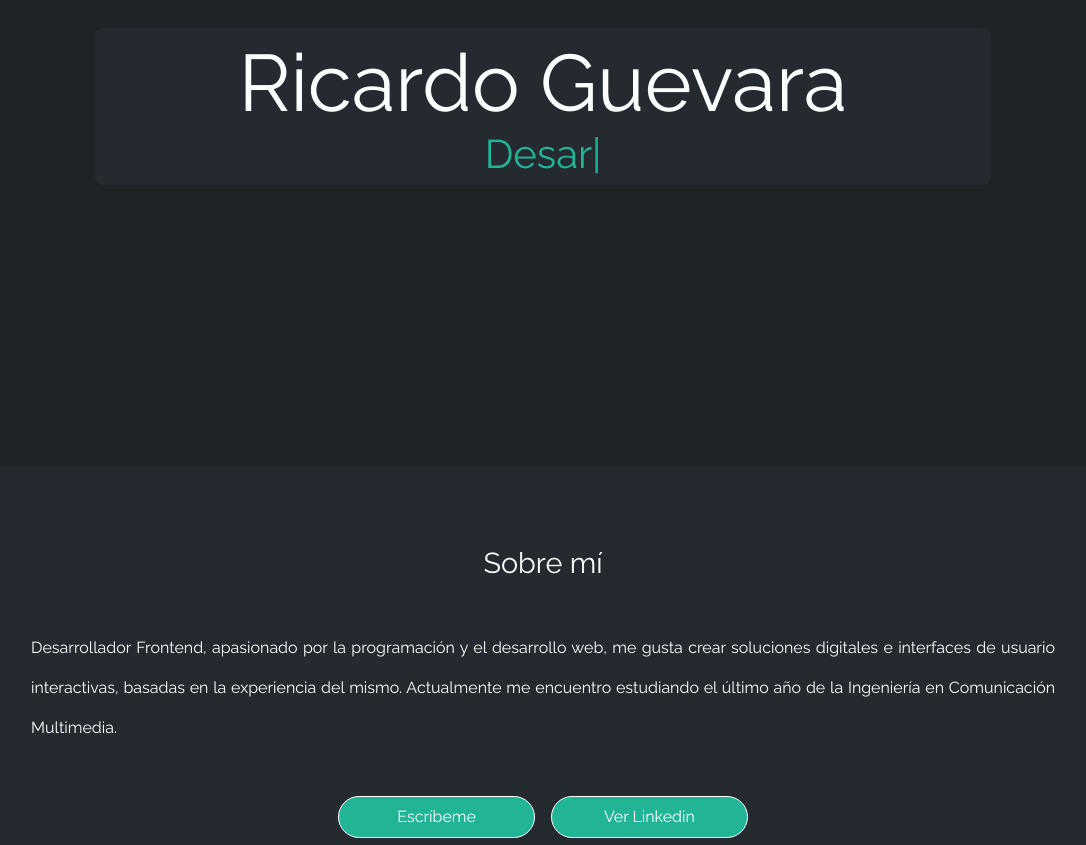
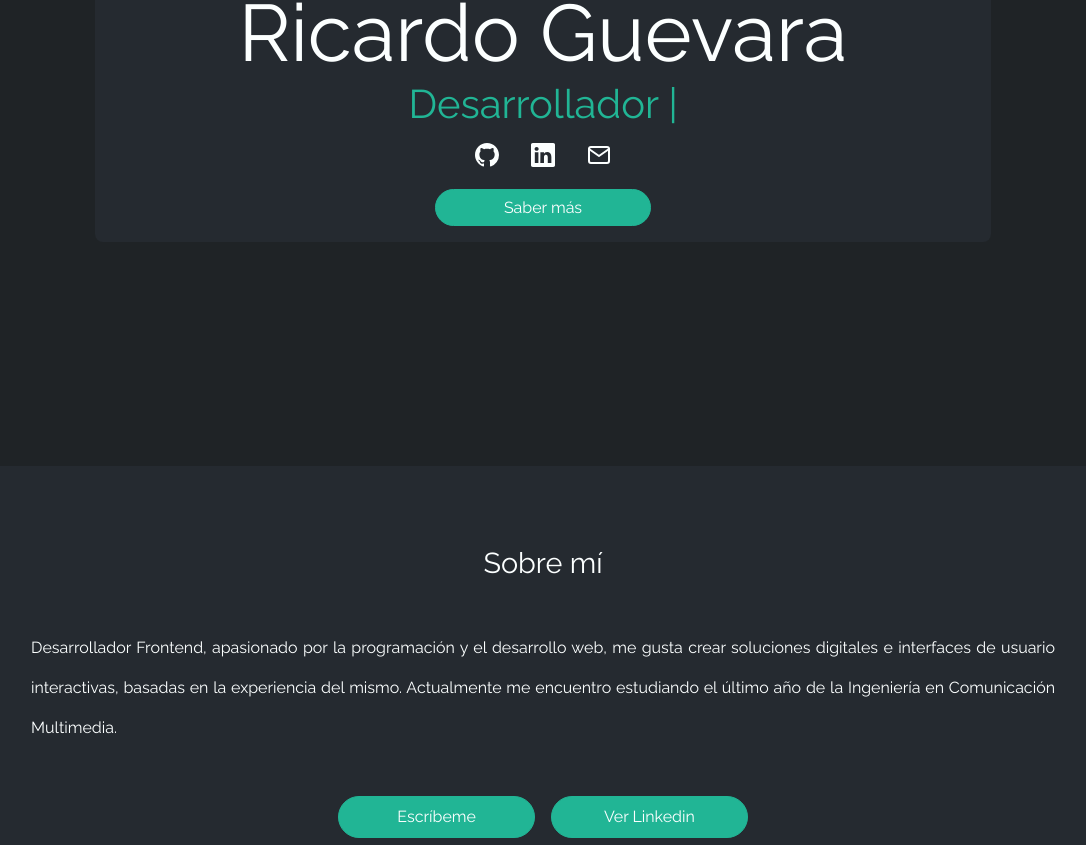
Before and after one commit to ricardoggz/personal-website, a React (Create React App) app: page / in a window 1280 px wide. Shown: the part 315-1160 px from the top of the page, without its empty margins (97-1183 px from the left). Built offline with nearby package versions, Linux system fonts and the light colour scheme.

Commit message:
componente hero mejorado

```diff
--- a/src/components/about/About.jsx
+++ b/src/components/about/About.jsx
@@ -19,7 +19,7 @@ export const About = () => {
         web, me gusta crear soluciones digitales e interfaces de usuario interactivas, basadas en la experiencia del mismo. Actualmente me encuentro estudiando el último año de la Ingeniería en Comunicación Multimedia.
         <ButtonsContainer>
           <Button title="Escríbeme" url="mailto:ricardo_ggzicm@outlook.com" />
-          <Button title="Ver Linkedin" url="https://www.linkedin.com/in/ricardoguevarag-a33657216/" />
+          <Button title="Ver Linkedin" url="https://www.linkedin.com/in/ricardoguevarag-a33657216/" target="_blank" />
         </ButtonsContainer>
       </AboutDescription>
 
--- a/src/components/button/Button.jsx
+++ b/src/components/button/Button.jsx
@@ -1,9 +1,9 @@
 import React from 'react';
 import { ButtonWrapper } from './button.elements';
 
-export const Button = ({title, url}) => {
+export const Button = ({title, url, target }) => {
   return (
-      <ButtonWrapper href={url} target="_blank">
+      <ButtonWrapper href={url} target={target}>
           {title}
       </ButtonWrapper>
   )
--- a/src/components/button/button.elements.js
+++ b/src/components/button/button.elements.js
@@ -3,7 +3,7 @@ import styled from "styled-components";
 const ButtonWrapper = styled.a`
   width: 100%;
   background: var(--color-green-primary);
-  border: 1px solid var(--color-light-primary);
+  border: 1px solid var(--color-green-primary);
   border-radius: 2rem;
   color: var(--color-light-primary);
   cursor: pointer;
@@ -12,6 +12,7 @@ const ButtonWrapper = styled.a`
 
   :hover {
     background: none;
+    color:var(--color-light-primary);
     transition: all 300ms ease;
   }
 `;
--- a/src/components/card/Card.jsx
+++ b/src/components/card/Card.jsx
@@ -1,6 +1,9 @@
 import React from "react";
 import Typed from "react-typed";
-import { CardWrapper, CardText } from "./card.elements";
+import { CardWrapper, CardText, ButtonContainer } from "./card.elements";
+import { Button } from "../button/Button";
+import { CardList } from "./CardList";
+
 export const Card = () => {
   return (
     <CardWrapper>
@@ -8,12 +11,16 @@ export const Card = () => {
         <span className="title">Ricardo Guevara</span>
         <span className="subtitle">
           <Typed
-            strings={["Desarrollador Frontend"]}
+            strings={["Desarrollador Frontend", "Desarrollador React"]}
             typeSpeed={80}
             backSpeed={80}
             loop
           />
         </span>
+        <CardList />
+        <ButtonContainer>
+          <Button title="Saber más" url="#about" />
+        </ButtonContainer>
       </CardText>
     </CardWrapper>
   );
--- /dev/null
+++ b/src/components/card/CardList.jsx
@@ -0,0 +1,16 @@
+import React from "react";
+import { ListContainer } from "./card.elements";
+import { BsGithub, BsLinkedin } from "react-icons/bs";
+import { FiMail } from "react-icons/fi";
+
+export const CardList = () => {
+  return (
+      <ListContainer>
+          <ul>
+              <li><BsGithub /></li>
+              <li><BsLinkedin /></li>
+              <li><FiMail /></li>
+          </ul>
+      </ListContainer>
+  );
+};
--- a/src/components/card/card.elements.js
+++ b/src/components/card/card.elements.js
@@ -3,7 +3,7 @@ import styled from "styled-components";
 const CardWrapper = styled.div`
   width: 70%;
   height: auto;
-  padding: 0.5rem;
+  padding: 1rem;
   border-radius: 8px;
   background: var(--color-dark-secondary);
   color: var(--color-light-primary);
@@ -36,4 +36,29 @@ const CardText = styled.div`
     }
   }
 `;
-export { CardWrapper, CardText };
+
+const ListContainer = styled.div`
+padding-top:1rem;
+font-size:1.5rem;
+
+ul li {
+  display:inline;
+  padding 0 1rem;
+}
+`;
+
+const ButtonContainer = styled.div`
+  padding-top:1rem;
+  width: 25%;
+  display: flex;
+  justify-content: center;
+
+  a {
+    padding: 0.5rem;
+  }
+
+  @media (min-width: 240px) and (max-width: 880px) {
+    width: 100%;
+  }
+`;
+export { CardWrapper, CardText, ListContainer, ButtonContainer };
--- a/src/components/footer/Footer.jsx
+++ b/src/components/footer/Footer.jsx
@@ -13,7 +13,7 @@ export const Footer = () => {
             <li><a href="https://github.com/ricardoggz" target={"_blank"}  rel="noreferrer"><BsGithub /></a></li>
             <li><a href="https://www.linkedin.com/in/ricardoguevarag-a33657216/" target={"_blank"}  rel="noreferrer"><BsLinkedin /></a></li>
             <li><a href="https://www.instagram.com/ricardo_guevarag/?hl=es-la" target={"_blank"}  rel="noreferrer"><BsInstagram /></a></li>
-            <li><a href="mailto:ricardo_ggzicm@outlook.com"><FiMail /></a></li>
+            <li><a href="mailto:ricardo_ggzicm@outlook.com" ><FiMail /></a></li>
           </ul>
         </SocialList>
       </SocialContainer>
--- a/src/index.elements.js
+++ b/src/index.elements.js
@@ -17,7 +17,7 @@ const GlobalStyle = createGlobalStyle`
     --color-dark-primary:#1f2326;
     --color-dark-secondary:#252a30;
     --color-light-primary:#fcffff;
-    --color-light:secondary:#b1b6bc;
+    --color-light-secondary:#b1b6bc;
     --color-green-primary:#21b595;
   }
 
```
